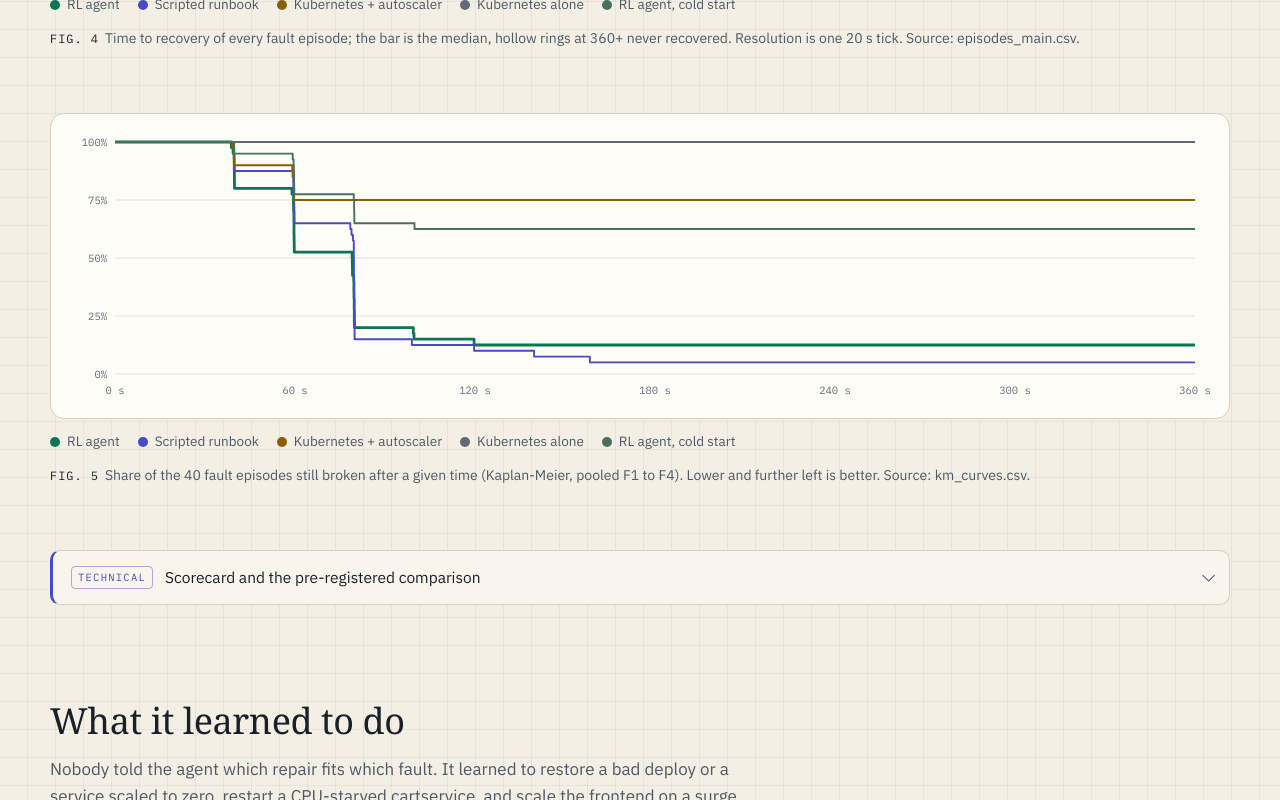
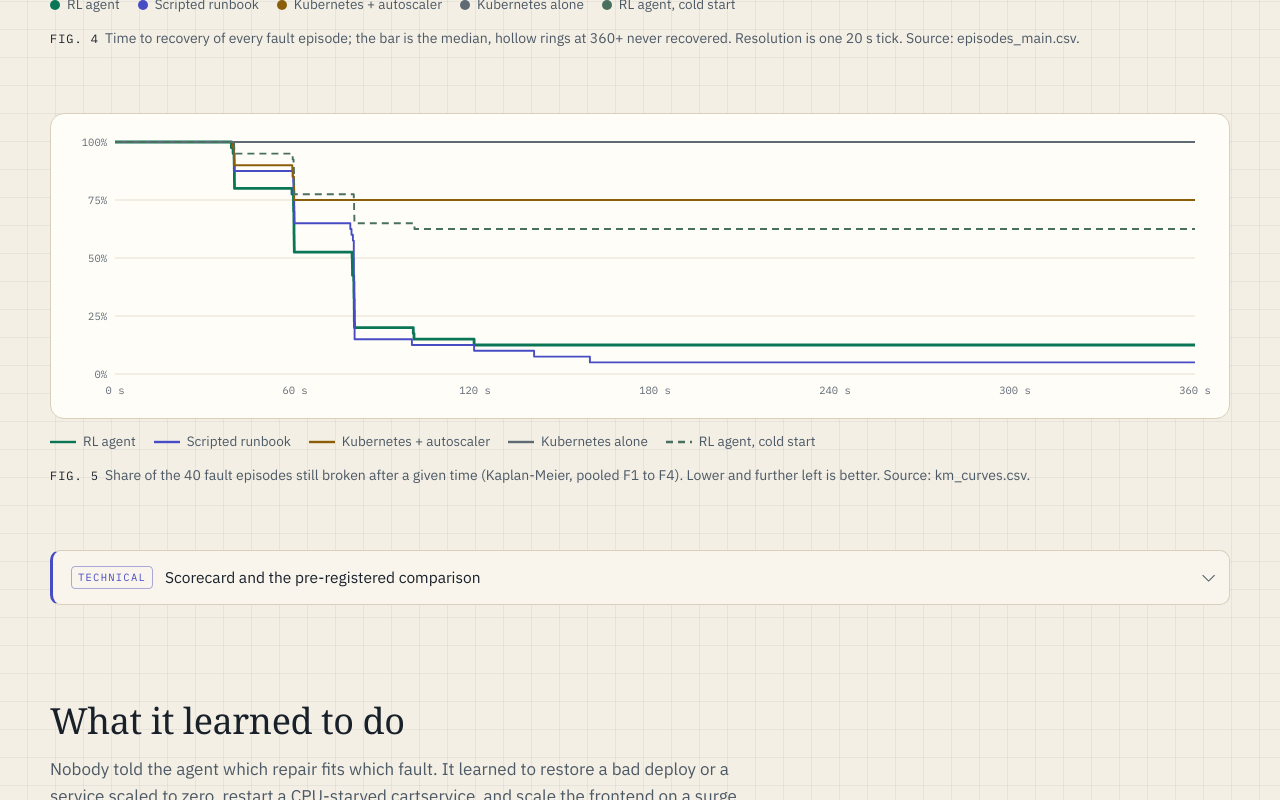
Before and after one commit to Jar-pratyush/Self-Healing-Cloud-Site-Sim, a React (Vite) app: page / in a window 1280 px wide. Shown: the part 10414-11214 px from the top of the page. Built offline with nearby package versions, Linux system fonts and the light colour scheme.

Commit message:
Dash the cold-start line on the survival chart

```diff
--- a/src/content/policy_meta.ts
+++ b/src/content/policy_meta.ts
@@ -57,6 +57,12 @@ export function policy_color(policy_id: string): string {
   return policy_meta[policy_id]?.color_var ?? "var(--color_text_muted)";
 }
 
+// Line charts dash the cold start so it never relies on colour alone to be
+// told apart from the warm-started agent.
+export function policy_dash(policy_id: string): string | undefined {
+  return policy_id === "sac_per_cold" ? "7 5" : undefined;
+}
+
 // Both warm-start seeds are the agent, so they share its colour and differ
 // by line style; the cold start uses the cold-agent colour.
 export const training_run_meta: Record<string, { label: string; color_var: string; dash: string | undefined }> = {
--- a/src/sections/results/results_section.tsx
+++ b/src/sections/results/results_section.tsx
@@ -2,7 +2,7 @@ import { DeepPanel } from "../../components/deep_panel";
 import { SectionFrame } from "../../components/section_frame";
 import { fault_meta } from "../../content/fault_meta";
 import { format_number, format_seconds } from "../../content/format_values";
-import { policy_color, policy_label } from "../../content/policy_meta";
+import { policy_color, policy_dash, policy_label } from "../../content/policy_meta";
 import type { EpisodeIndex, MeasurementData, ResultsData, SafetyTotals, SiteConfig, TestRow, TrainingRun } from "../../data/data_types";
 import { useSiteData } from "../../data/use_site_data";
 import { ActionsTable } from "./actions_table";
@@ -123,7 +123,7 @@ export function ResultsSection() {
             {results ? (
               <figure className="figure_block">
                 <SurvivalChart curves={results.km_curves} policies={main_policies} censor_s={config.episode.censor_s} />
-                <PolicyLegend policies={main_policies} />
+                <PolicyLegend policies={main_policies} as_lines />
                 <figcaption className="figure_caption">
                   <strong>Fig. 5</strong>
                   Share of the {agent.fault_episodes} fault episodes still broken after a given time (Kaplan-Meier,
@@ -298,12 +298,18 @@ export function ResultsSection() {
   );
 }
 
-function PolicyLegend({ policies }: { policies: string[] }) {
+function PolicyLegend({ policies, as_lines = false }: { policies: string[]; as_lines?: boolean }) {
   return (
     <ul className="chart_legend">
       {policies.map((policy) => (
         <li key={policy} style={{ ["--legend_color" as string]: policy_color(policy) }}>
-          <span className="legend_dot" />
+          {as_lines ? (
+            <svg className="legend_line" width="26" height="8" aria-hidden="true">
+              <line x1="0" x2="26" y1="4" y2="4" stroke="var(--legend_color)" strokeWidth="2.4" strokeDasharray={policy_dash(policy)} />
+            </svg>
+          ) : (
+            <span className="legend_dot" />
+          )}
           {policy_label(policy)}
         </li>
       ))}
--- a/src/sections/results/survival_chart.tsx
+++ b/src/sections/results/survival_chart.tsx
@@ -1,4 +1,4 @@
-import { policy_color, policy_label } from "../../content/policy_meta";
+import { policy_color, policy_dash, policy_label } from "../../content/policy_meta";
 import type { KmPoint } from "../../data/data_types";
 import { useElementWidth } from "../../hooks/use_element_width";
 
@@ -51,7 +51,7 @@ export function SurvivalChart({ curves, policies, censor_s }: SurvivalChartProps
           const { path, end_share } = step_path(curves[policy] ?? []);
           return (
             <g key={policy}>
-              <path d={path} fill="none" stroke={policy_color(policy)} strokeWidth={policy === "sac_per" ? 2.8 : 1.9} strokeLinejoin="round" />
+              <path d={path} fill="none" stroke={policy_color(policy)} strokeWidth={policy === "sac_per" ? 2.8 : 1.9} strokeDasharray={policy_dash(policy)} strokeLinejoin="round" />
               <title>{`${policy_label(policy)}: ${Math.round(end_share * 100)}% still broken at ${censor_s} s`}</title>
             </g>
           );
```
